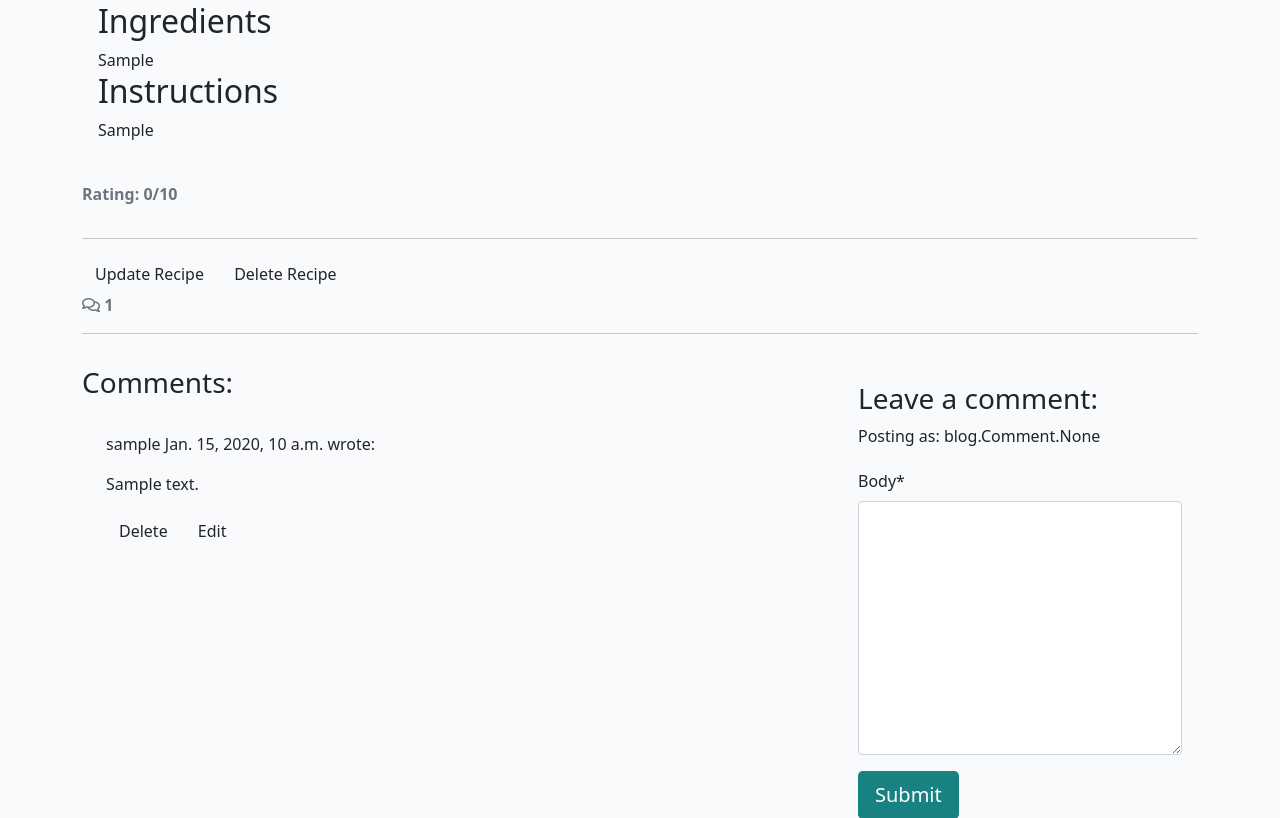
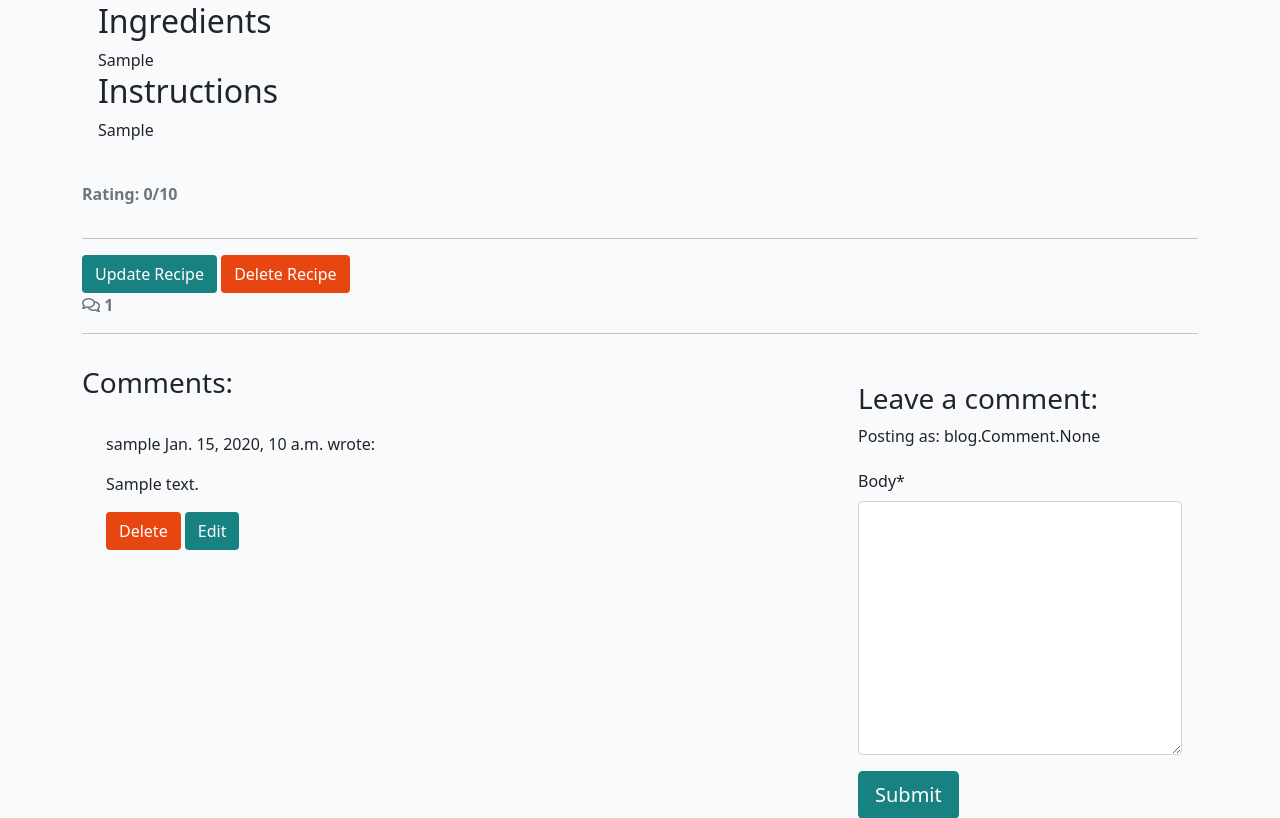
Before and after one commit to aslinedvinsson/FoolProoFlavors-recipe-blog, a Django app: a page that uses blog/templates/blog/recipepost_detail.html in a window 1280 px wide. Shown: the part 706-1524 px from the top of the page. Run offline with Django 4.2, Linux system fonts and the light colour scheme; a user stored in the database is signed in; tables that the repository leaves empty hold one stand-in row (values such as "Sample post"); some libraries are stand-ins or nearby versions.

Commit message:
fix bugs with update and delete buttons

```diff
--- a/blog/templates/blog/recipepost_detail.html
+++ b/blog/templates/blog/recipepost_detail.html
@@ -47,12 +47,12 @@
   <!-- Edit and delete recipe -->
 
   {% if user.is_authenticated and recipepost.user == user %}
-  <button id="updateButton" class="btn btn-edit-recipe"
+  <button id="updateButtonRecipe" class="btn btn-edit updateButtonRecipe"
     data-recipe_id="{{ recipepost.id }}"
     data-update_url="{% url 'update_recipe' slug=recipepost.slug %}">Update
     Recipe</button>
   <!--<button class="btn btn-delete" data-recipe_id="{{ recipepost.id }}" data-delete_url="{% url 'delete_recipe' slug=recipepost.slug %}">Delete Recipe</button>-->
-  <button class="btn btn-delete-recipe" data-recipepost_id="{{ recipepost.id }}"
+  <button class="btn btn-delete deleteButtonRecipe" data-recipepost_id="{{ recipepost.id }}"
     data-recipepost_slug="{{ recipepost.slug }}">Delete Recipe</button>
   {% endif %}
 
@@ -76,7 +76,7 @@
           <button type="button" class="btn btn-secondary"
             data-bs-dismiss="modal">Close</button>
           <a id="deleteRecipeConfirm" href="#" class="btn
-        btn-danger-recipe">Delete</a>
+        btn-danger">Delete</a>
         </div>
       </div>
     </div>
@@ -140,10 +140,10 @@
           </p>
           {% endif %}
           {% if user.is_authenticated and comment.user == user %}
-          <button class="btn btn-delete-comment"
+          <button class="btn btn-delete deleteButtonComment"
             comment_id="{{ comment.id }}">Delete</button>
 
-            <button class="btn btn-edit-comment"
+            <button class="btn btn-edit updateButtonComment"
             comment_id="{{ comment.id }}">Edit</button>
 
           {% endif %}
@@ -194,7 +194,7 @@
         <button type="button" class="btn btn-secondary"
           data-bs-dismiss="modal">Close</button>
         <a id="deleteConfirm" href="#" class="btn
-          btn-danger-comment">Delete</a>
+          btn-danger">Delete</a>
       </div>
     </div>
   </div>
--- a/static/js/comments.js
+++ b/static/js/comments.js
@@ -1,9 +1,9 @@
-const editButtons = document.getElementsByClassName("btn-edit-comment");
+const editButtons = document.getElementsByClassName("updateButtonComment");
 const commentText = document.getElementById("id_body");
 const commentForm = document.getElementById("commentForm");
 const submitButton = document.getElementById("submitButton");
 const deleteModal = new bootstrap.Modal(document.getElementById("deleteModal"));
-const deleteButtons = document.getElementsByClassName("btn-delete-comment");
+const deleteButtons = document.getElementsByClassName("deleteButtonComment");
 const deleteConfirm = document.getElementById("deleteConfirm");
 
 /**
--- a/static/js/recipe.js
+++ b/static/js/recipe.js
@@ -1,8 +1,7 @@
-const updateRecipeButtons = document.getElementsByClassName("btn-edit-recipe");
+const updateRecipeButtons = document.getElementsByClassName("updateButtonRecipe");
 const recipePostForm = document.getElementById("recipePostForm");
 console.log("recipePostForm:", recipePostForm);
-//const updateRecipeModal = new bootstrap.Modal(document.getElementById("updateRecipeModal"));
-const deleteRecipeButtons = document.getElementsByClassName("btn-delete-recipe");
+const deleteRecipeButtons = document.getElementsByClassName("deleteButtonRecipe");
 const deleteRecipeModal = new bootstrap.Modal(document.getElementById("deleteRecipeModal"));
 const deleteRecipeConfirm = document.getElementById("deleteRecipeConfirm");
 
```
Also changed, not shown: 1 other file.
